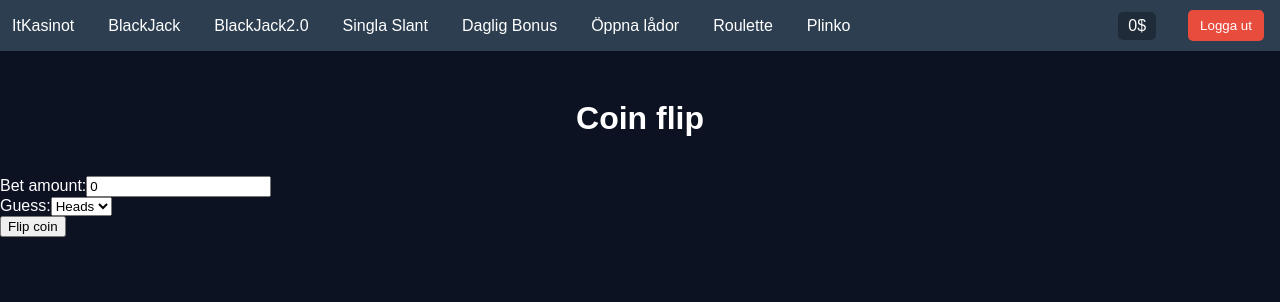
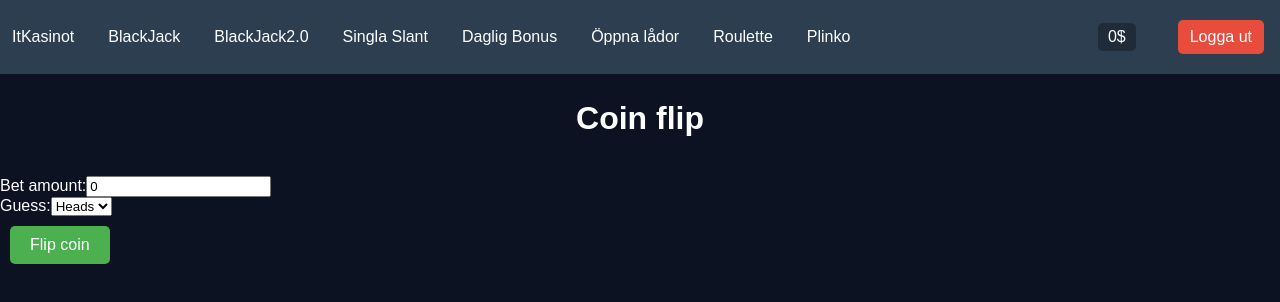
Before and after one commit to MelkerThunberg/ITkasinot, a React (Vite) app in the folder frontend/: page /coinflip in a window 1280 px wide. Shown: the top 302 px of the page. Built offline with nearby package versions, Linux system fonts and the light colour scheme; no server answers.

Commit message:
created css for coinflip

```diff
--- a/frontend/src/Pages/coinflip.jsx
+++ b/frontend/src/Pages/coinflip.jsx
@@ -1,6 +1,7 @@
-import { useMutation, useQueryClient } from "@tanstack/react-query";
+import { useMutation } from "@tanstack/react-query";
 import { useState } from "react";
 import { useCurrentUser } from "../hooks/useCurrentUser";
+import "../Styles/coinflip.css";
 
 const postCoinFlip = ({ betAmount, guess }) =>
   fetch("http://localhost:4000/game/coinflip", {
@@ -20,16 +21,19 @@ export default function Coinflip() {
 
   const [betAmount, setBetAmount] = useState(0);
   const [guess, setGuess] = useState("heads");
+  const [gifSrc, setGifSrc] = useState(null);
 
   const { mutate, data, reset } = useMutation({
     mutationFn: postCoinFlip,
-    onSuccess: ({ success, message }) => {
+    onSuccess: ({ success, message, result }) => {
       if (!success) {
         alert(message);
         playAgain();
         return;
       }
       refetchBalance();
+      // Set the appropriate GIF based on the result
+      setGifSrc(result === "heads" ? "../resources/heads.gif" : "../resources/tails.gif");
     },
   });
 
@@ -37,6 +41,7 @@ export default function Coinflip() {
     reset();
     setBetAmount(0);
     setGuess("heads");
+    setGifSrc(null); // Reset GIF source when playing again
   };
 
   const result = data?.result;
@@ -55,6 +60,9 @@ export default function Coinflip() {
           <h3 style={{ color: winnings > 0 ? "green" : "red" }}>
             {winnings !== 0 && `Winnings: ${winnings}`}
           </h3>
+          <div class="container">
+          {gifSrc && <img src={gifSrc} alt={result} />}
+          </div>
         </>
       )}
 
--- /dev/null
+++ b/frontend/src/Styles/coinflip.css
@@ -0,0 +1,22 @@
+.gif {
+ height: 100px;
+ width: 100px;
+}
+
+.container {
+    display: flex;
+    justify-content: center;
+    align-items: center;
+}
+
+button {
+    margin: 10px 10px 10px;
+    padding: 10px 20px;
+    font-size: 16px;
+    border: none;
+    border-radius: 5px;
+    cursor: pointer;
+    background-color: #4caf50;
+    color: white;
+    transition: background-color 0.3s ease;
+}
```
Also changed, not shown: 2 other files (tests, documents, lock files or other folders).
